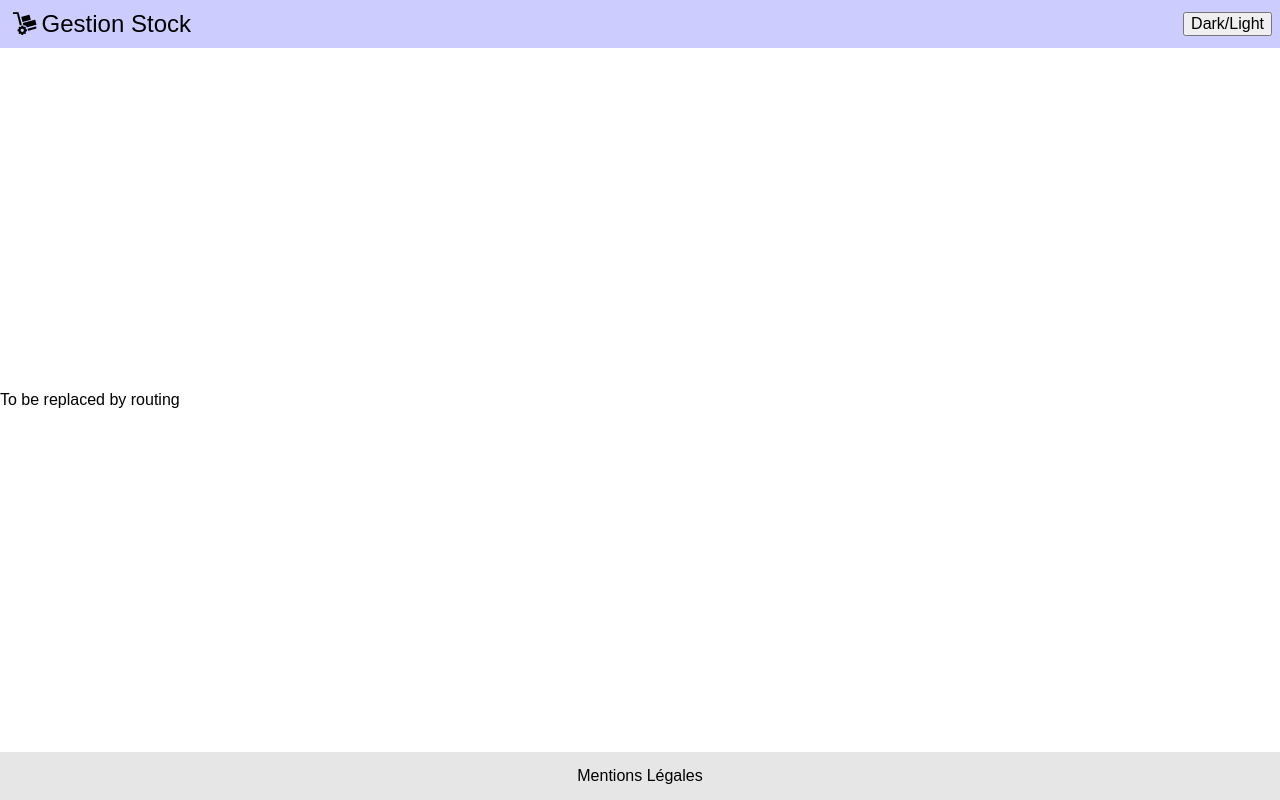
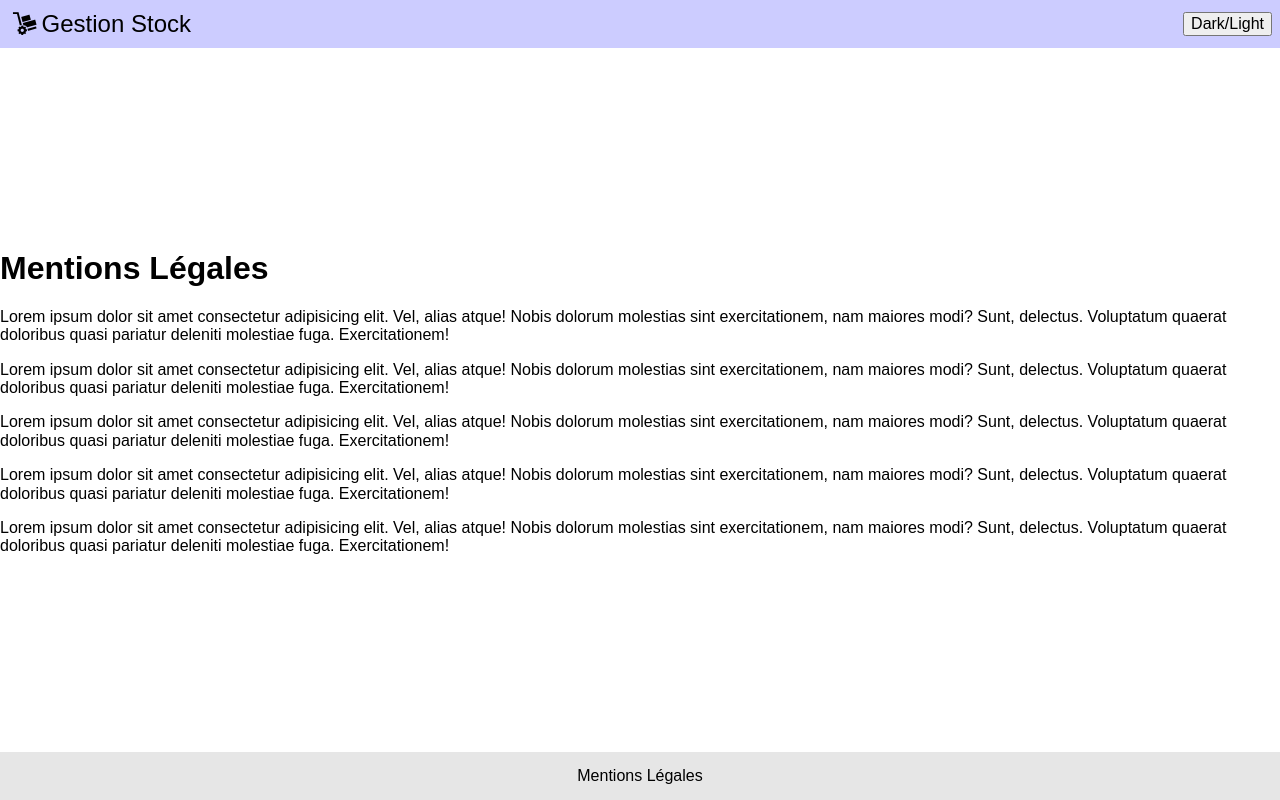
Before and after one commit to jlg-formation/react-example, a React (Create React App) app in the folder front/: page /legal in a window 1280 px wide. Built offline with nearby package versions, Linux system fonts and the light colour scheme.

Commit message:
dev: added routing

```diff
--- a/front/package.json
+++ b/front/package.json
@@ -12,6 +12,7 @@
     "@types/react-dom": "^17.0.11",
     "react": "^17.0.2",
     "react-dom": "^17.0.2",
+    "react-router-dom": "^6.0.2",
     "react-scripts": "4.0.3",
     "rxjs": "^7.4.0",
     "typescript": "^4.5.2",
--- a/front/src/App.tsx
+++ b/front/src/App.tsx
@@ -1,16 +1,18 @@
 import React from "react";
+import { BrowserRouter } from "react-router-dom";
 import "./App.css";
+
 import AppBody from "./layout/AppBody";
 import AppFooter from "./layout/AppFooter";
 import AppHeader from "./layout/AppHeader";
 
 function App() {
   return (
-    <>
+    <BrowserRouter>
       <AppHeader />
       <AppBody />
       <AppFooter />
-    </>
+    </BrowserRouter>
   );
 }
 
--- a/front/src/layout/AppBody.tsx
+++ b/front/src/layout/AppBody.tsx
@@ -1,8 +1,13 @@
+import { Route, Routes } from "react-router-dom";
+import AppHome from "../routes/AppHome";
+import AppLegal from "../routes/AppLegal";
+
 function AppBody() {
   return (
-    <>
-      <div>To be replaced by routing</div>
-    </>
+    <Routes>
+      <Route path="/" element={<AppHome />}></Route>
+      <Route path="/legal" element={<AppLegal />}></Route>
+    </Routes>
   );
 }
 
--- a/front/src/layout/AppFooter.tsx
+++ b/front/src/layout/AppFooter.tsx
@@ -1,7 +1,9 @@
+import { Link } from "react-router-dom";
+
 function AppFooter() {
   return (
     <footer>
-      <a href="/">Mentions Légales</a>
+      <Link to="/legal">Mentions Légales</Link>
     </footer>
   );
 }
--- a/front/src/layout/AppHeader.tsx
+++ b/front/src/layout/AppHeader.tsx
@@ -1,3 +1,4 @@
+import { Link } from "react-router-dom";
 import { themeService } from "../services/theme.service";
 
 function AppHeader() {
@@ -7,10 +8,10 @@ function AppHeader() {
   }
   return (
     <header>
-      <a href="/">
+      <Link to="/">
         <span className="icon-logo"></span>
         <span>Gestion Stock</span>
-      </a>
+      </Link>
       <button onClick={toggleTheme}>Dark/Light</button>
     </header>
   );
--- /dev/null
+++ b/front/src/routes/AppHome.tsx
@@ -0,0 +1,10 @@
+function AppHome() {
+  return (
+    <main>
+      <h1>Gérer efficacement votre stock</h1>
+      <button>Voir le stock</button>
+    </main>
+  );
+}
+
+export default AppHome;
--- /dev/null
+++ b/front/src/routes/AppLegal.tsx
@@ -0,0 +1,39 @@
+function AppLegal() {
+  return (
+    <main>
+      <h1>Mentions Légales</h1>
+      <p>
+        Lorem ipsum dolor sit amet consectetur adipisicing elit. Vel, alias
+        atque! Nobis dolorum molestias sint exercitationem, nam maiores modi?
+        Sunt, delectus. Voluptatum quaerat doloribus quasi pariatur deleniti
+        molestiae fuga. Exercitationem!
+      </p>
+      <p>
+        Lorem ipsum dolor sit amet consectetur adipisicing elit. Vel, alias
+        atque! Nobis dolorum molestias sint exercitationem, nam maiores modi?
+        Sunt, delectus. Voluptatum quaerat doloribus quasi pariatur deleniti
+        molestiae fuga. Exercitationem!
+      </p>
+      <p>
+        Lorem ipsum dolor sit amet consectetur adipisicing elit. Vel, alias
+        atque! Nobis dolorum molestias sint exercitationem, nam maiores modi?
+        Sunt, delectus. Voluptatum quaerat doloribus quasi pariatur deleniti
+        molestiae fuga. Exercitationem!
+      </p>
+      <p>
+        Lorem ipsum dolor sit amet consectetur adipisicing elit. Vel, alias
+        atque! Nobis dolorum molestias sint exercitationem, nam maiores modi?
+        Sunt, delectus. Voluptatum quaerat doloribus quasi pariatur deleniti
+        molestiae fuga. Exercitationem!
+      </p>
+      <p>
+        Lorem ipsum dolor sit amet consectetur adipisicing elit. Vel, alias
+        atque! Nobis dolorum molestias sint exercitationem, nam maiores modi?
+        Sunt, delectus. Voluptatum quaerat doloribus quasi pariatur deleniti
+        molestiae fuga. Exercitationem!
+      </p>
+    </main>
+  );
+}
+
+export default AppLegal;
```
Also changed, not shown: 1 other file (tests, documents, lock files or other folders).
